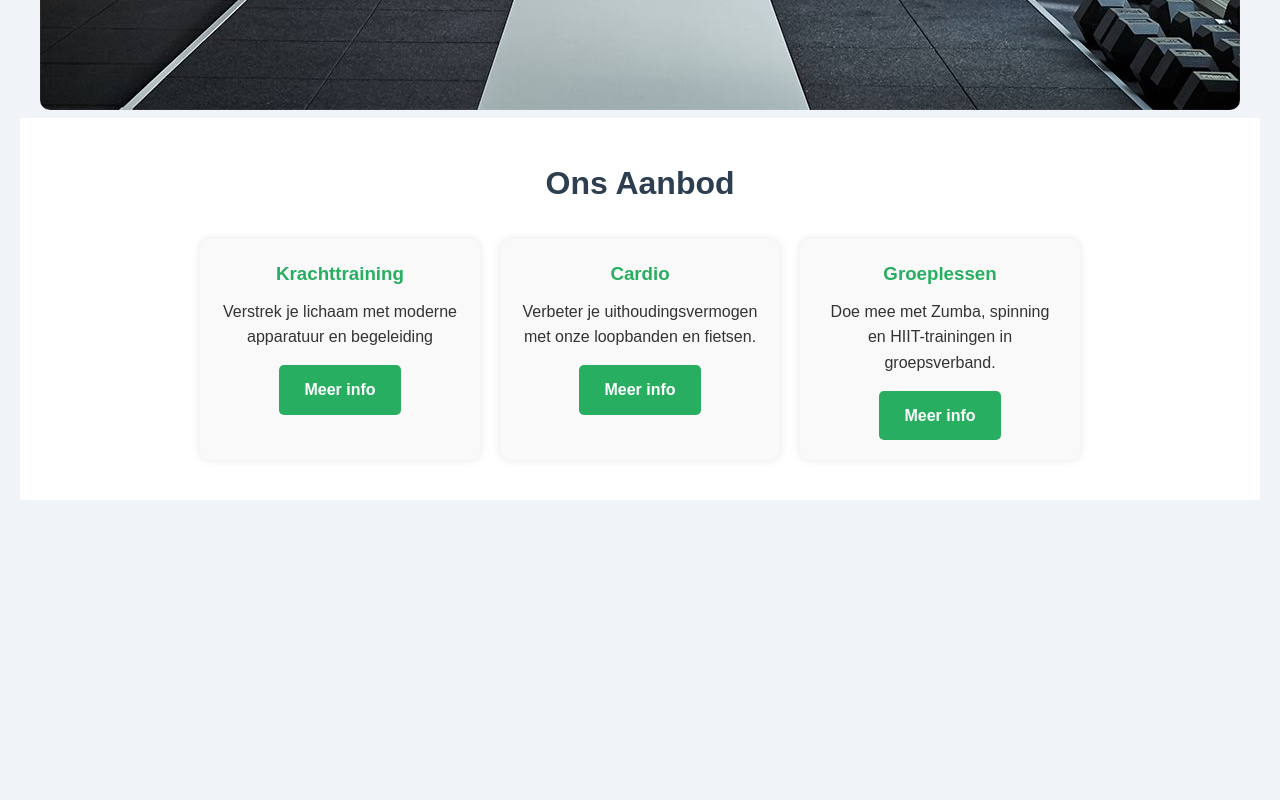
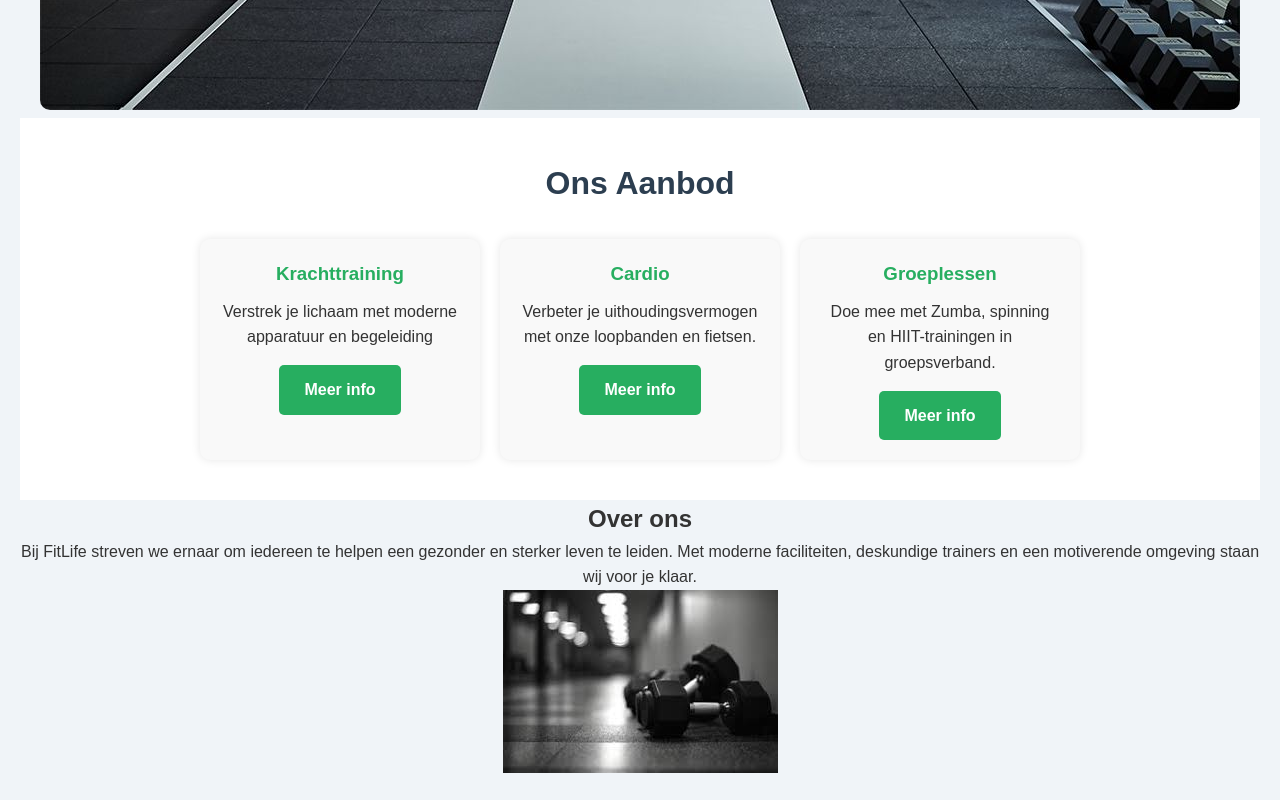
Before and after one commit to ErioedMilano/FitLife-Gym, a plain HTML site: page index.html in a window 1280 px wide. Shown: the part 1060-1860 px from the top of the page. Before the commit the page ends 1580 px from the top, so only its background shows below. Drawn offline with Linux system fonts and the light colour scheme.

Commit message:
update over-ons pagina html

```diff
--- a/index.html
+++ b/index.html
@@ -48,5 +48,20 @@
             </div>
         </div>
     </section>
+
+    <section>
+        <div class="over-ons" id="overons">
+            <div class="overons-tekst">
+                <h2>Over ons</h2>
+                <p>
+                    Bij FitLife streven we ernaar om iedereen te helpen een gezonder en sterker leven te leiden.
+                    Met moderne faciliteiten, deskundige trainers en een motiverende omgeving staan wij voor je klaar.
+                </p>
+            </div>
+            <div>
+                <img src="images.jpg" alt="Fitness afbeelding">
+            </div>
+        </div>
+    </section>
 </body>
 </html>
```
Also changed, not shown: images.jpg (added).
